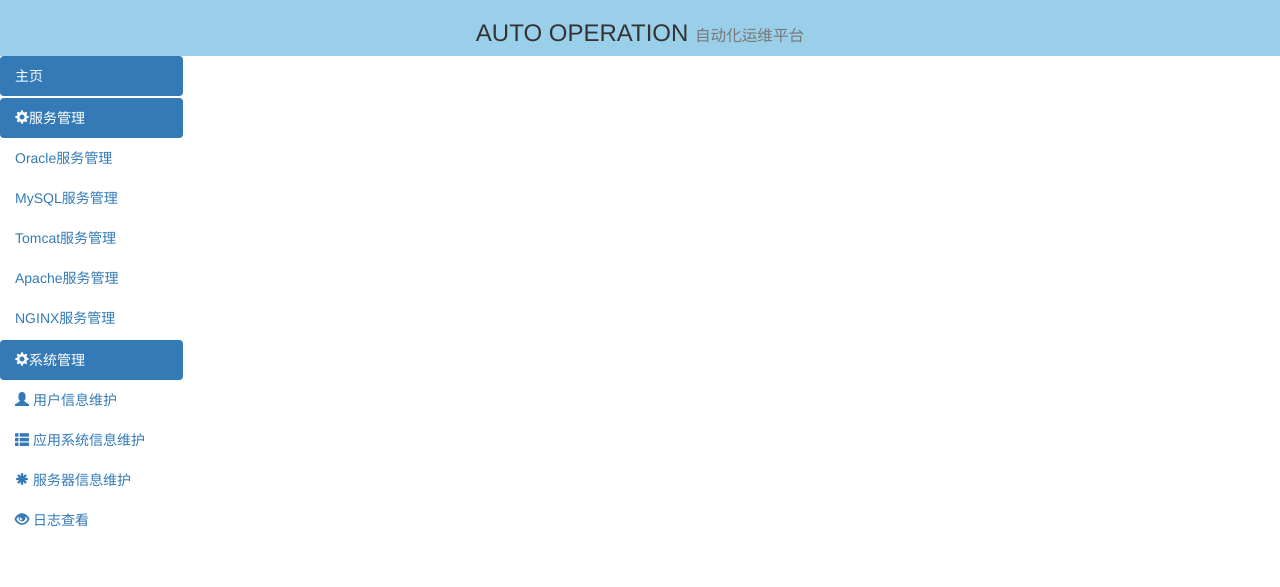
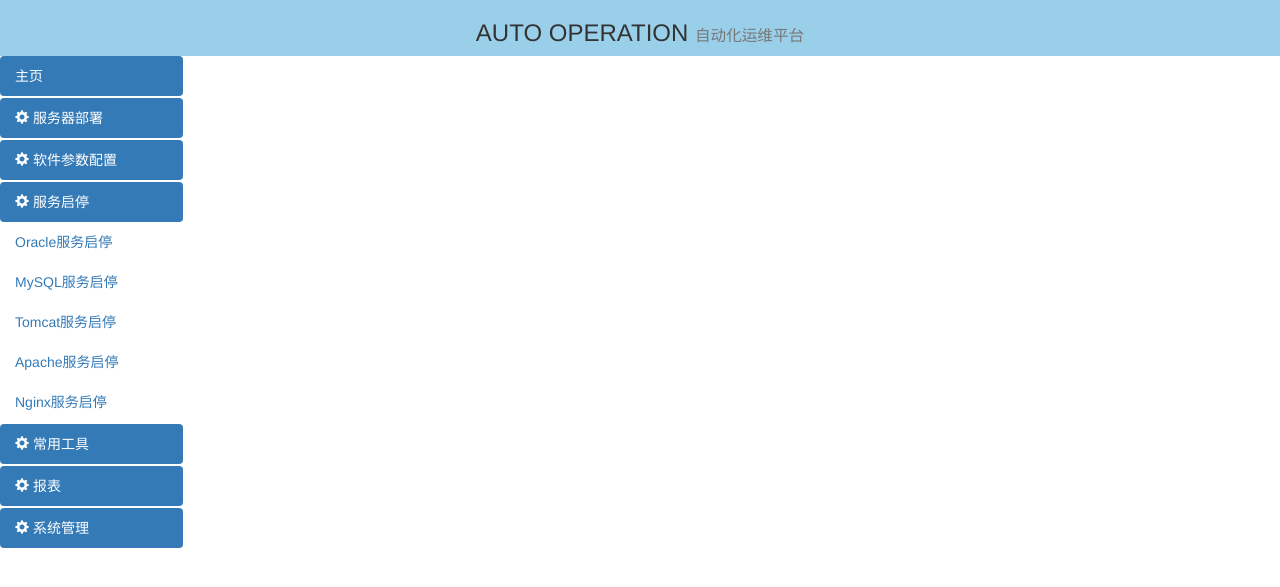
Before and after one commit to SwimBalance/autoops, a Django app: template maintenance/templates/maintenance/index.html in a window 1280 px wide. Shown: the top 587 px of the page. Run offline with Django 3.2, Linux system fonts and the light colour scheme; the template is opened without the code that fills it, so the values that code supplies are empty; some libraries are stand-ins or nearby versions.

```diff
--- a/maintenance/static/maintenance/js/show_workpage.js
+++ b/maintenance/static/maintenance/js/show_workpage.js
@@ -85,11 +85,11 @@ function loadtomcatdata(datas) {
         // html += '<td class="status">' + status + '</td>';
         //更新状态
         if (status == '101') {
-            html += '<td class="status"><span class="glyphicon glyphicon-ok-sign" aria-hidden="true"></span></td>';
+            html += '<td class="status" title="tomcat正常运行"><span class="glyphicon glyphicon-ok-sign" aria-hidden="true"></span></td>';
         } else if (status == '102') {
-            html += '<td class="status"><span class="glyphicon glyphicon-exclamation-sign" aria-hidden="true"></span></td>';
+            html += '<td class="status" title="tomcat异常，请联系管理员"><span class="glyphicon glyphicon-exclamation-sign" aria-hidden="true"></span></td>';
         } else if (status == '103') {
-            html += '<td class="status"><span class="glyphicon glyphicon-remove-sign" aria-hidden="true"></span></td>';
+            html += '<td class="status" title="tomcat已关闭"><span class="glyphicon glyphicon-remove-sign" aria-hidden="true"></span></td>';
         }
         html += '<td>' + '<button id=' + id + ' onclick="opt_tomcat(this)" name="check_tomcat" class="btn btn-default" data-toggle="modal" data-target="#myModal">';
         html += '<span class="glyphicon glyphicon-check" aria-hidden="true"></span></button></td>';
--- a/maintenance/templates/maintenance/index.html
+++ b/maintenance/templates/maintenance/index.html
@@ -14,9 +14,17 @@
     <!--导入自己的js文件-->
     <script src="{% static 'maintenance/js/show_workpage.js' %}"></script>
     <style>
-        .glyphicon-ok-sign{color:green}
-        .glyphicon-exclamation-sign{color:crimson;}
-        .glyphicon-remove-sign{color:darkgray}
+        .glyphicon-ok-sign {
+            color: green
+        }
+
+        .glyphicon-exclamation-sign {
+            color: crimson;
+        }
+
+        .glyphicon-remove-sign {
+            color: darkgray
+        }
     </style>
 </head>
 <body>
@@ -29,6 +37,7 @@
         </div>
     </div>
     <div class="row ">
+        <!--
         <div class="col-lg-2" style="margin-left :-15px;">
             <ul class="nav nav-pills nav-stacked">
                 <li id="home" role="presentation" class="active"><a href="javascript:void(0)">主页</a></li>
@@ -59,6 +68,83 @@
                 </li>
             </ul>
         </div>
+        -->
+        <div class="col-lg-2" style="margin-left :-15px;">
+            <ul class="nav nav-pills nav-stacked">
+                <li id="home" role="presentation" class="active"><a href="javascript:void(0)"> 主页</a></li>
+                <li class="active">
+                    <a href="#setup" class="nav-header collapsed " data-toggle="collapse">
+                        <i class="glyphicon glyphicon-cog"></i> 服务器部署
+                        <span class="pull-right glyphicon glyphicon-chevron-toggle"></span>
+                    </a>
+                    <ul id="setup" class="nav nav-list collapse">
+                        <li class="active"><a href="#"><i class="glyphicon glyphicon-user"></i> 数据库</a></li>
+                        <li><a href="javascript:void(0)"><i class="glyphicon glyphicon-th-list"></i> 中间件</a></li>
+                    </ul>
+                </li>
+                <li class="active">
+                    <a href="#config" class="nav-header collapsed " data-toggle="collapse">
+                        <i class="glyphicon glyphicon-cog"></i> 软件参数配置
+                        <span class="pull-right glyphicon glyphicon-chevron-toggle"></span>
+                    </a>
+                    <ul id="config" class="nav nav-list collapse">
+                        <li class="active"><a href="#"><i class="glyphicon glyphicon-user"></i> Oracle数据库</a></li>
+                        <li><a href="javascript:void(0)"><i class="glyphicon glyphicon-th-list"></i> MySQL数据库</a></li>
+                        <li><a href="javascript:void(0)"><i class="glyphicon glyphicon-asterisk"></i> Tomcat</a></li>
+                        <li><a href="javascript:void(0)"><i class="glyphicon glyphicon-eye-open"></i> Nginx</a></li>
+                        <li><a href="javascript:void(0)"><i class="glyphicon glyphicon-eye-open"></i> Apache</a></li>
+                    </ul>
+                </li>
+                <li class="active">
+                    <a href="#servicemgr" class="nav-header collapsed " data-toggle="collapse">
+                        <i class="glyphicon glyphicon-cog"></i> 服务启停
+                        <span class="pull-right glyphicon glyphicon-chevron-toggle"></span>
+                    </a>
+                    <ul id="servicemgr" class="nav nav-list collapse in" style="list-style: none">
+                        <li id="oras" role="presentation"><a href="javascript:void(0)"> Oracle服务启停</a></li>
+                        <li id="mysqls" role="presentation"><a href="javascript:void(0)"> MySQL服务启停</a></li>
+                        <li id="toms" role="presentation"><a href="javascript:void(0)"> Tomcat服务启停</a></li>
+                        <li id="apache" role="presentation"><a href="javascript:void(0)"> Apache服务启停</a></li>
+                        <li id="nginx" role="presentation"><a href="javascript:void(0)"> Nginx服务启停</a></li>
+                    </ul>
+                </li>
+                <li class="active">
+                    <a href="#tools" class="nav-header collapsed " data-toggle="collapse">
+                        <i class="glyphicon glyphicon-cog"></i> 常用工具
+                        <span class="pull-right glyphicon glyphicon-chevron-toggle"></span>
+                    </a>
+                    <ul id="tools" class="nav nav-list collapse">
+                        <li class="active"><a href="#"><i class="glyphicon glyphicon-user"></i> CRONTAB管理</a></li>
+                        <li><a href="javascript:void(0)"><i class="glyphicon glyphicon-th-list"></i> 脚本管理</a></li>
+                        <li><a href="javascript:void(0)"><i class="glyphicon glyphicon-asterisk"></i> 数据库性能分析</a></li>
+                        <li><a href="javascript:void(0)"><i class="glyphicon glyphicon-eye-open"></i> 系统健康检查</a></li>
+                        <li><a href="#"><i class="glyphicon glyphicon-user"></i> 系统日志查看</a></li>
+                    </ul>
+                </li>
+                <li class="active">
+                    <a href="#report" class="nav-header collapsed " data-toggle="collapse">
+                        <i class="glyphicon glyphicon-cog"></i> 报表
+                        <span class="pull-right glyphicon glyphicon-chevron-toggle"></span>
+                    </a>
+                    <ul id="report" class="nav nav-list collapse">
+                        <li class="active"><a href="#"><i class="glyphicon glyphicon-user"></i> 用户操作日志</a></li>
+                    </ul>
+                </li>
+                <li class="active">
+                    <a href="#systemsetting" class="nav-header collapsed " data-toggle="collapse">
+                        <i class="glyphicon glyphicon-cog"></i> 系统管理
+                        <span class="pull-right glyphicon glyphicon-chevron-toggle"></span>
+                    </a>
+                    <ul id="systemsetting" class="nav nav-list collapse">
+                        <li class="active"><a href="#"><i class="glyphicon glyphicon-user"></i> 用户信息维护</a></li>
+                        <li><a href="javascript:void(0)"><i class="glyphicon glyphicon-th-list"></i> 应用系统信息维护</a></li>
+                        <li><a href="javascript:void(0)"><i class="glyphicon glyphicon-asterisk"></i> 服务器信息维护</a></li>
+                    </ul>
+                </li>
+
+            </ul>
+            {#            </nav>#}
+        </div>
         <div class="col-lg-10">
             <div id="workpage"></div>
             <!-- 模态框（Modal） -->
```
Also changed, not shown: maintenance/views.py (+21 -3 lines).
